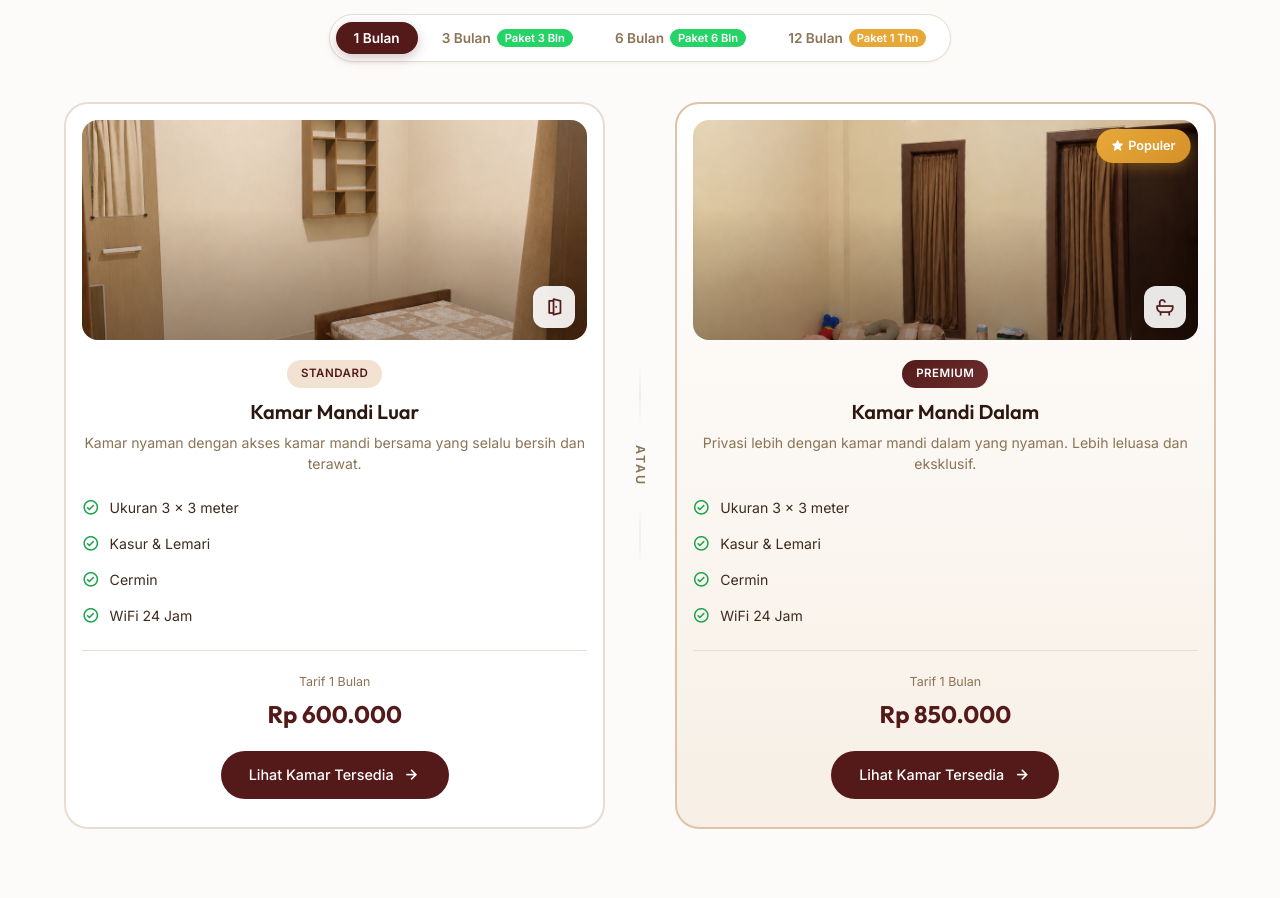
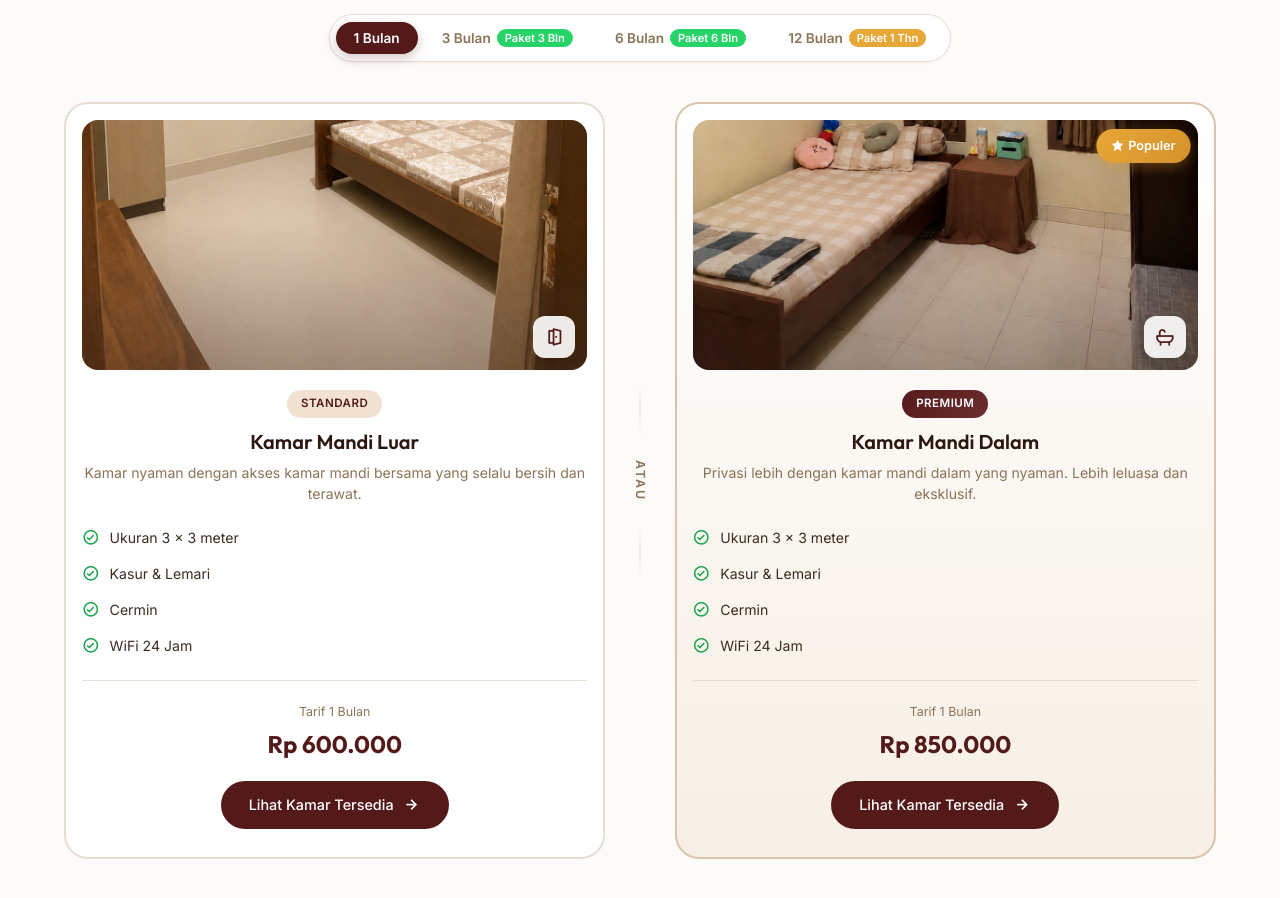
Before and after one commit to febri-dot/SekarSpace, a Vue app: page / in a window 1280 px wide. Shown: the part 1920-2818 px from the top of the page. Built offline with nearby package versions, Linux system fonts and the light colour scheme.

Commit message:
style(home): adjust room type photo positioning to center-bottom to fully show bed and room amenities

```diff
--- a/index.html
+++ b/index.html
@@ -1,22 +1,29 @@
 <!DOCTYPE html>
 <html lang="id">
+
 <head>
   <meta charset="UTF-8">
   <link rel="icon" type="image/svg+xml" href="/favicon.svg">
+  <link rel="alternate icon" type="image/x-icon" href="/favicon.ico">
   <link rel="alternate icon" type="image/png" href="/sekar-space-logo.png">
   <link rel="apple-touch-icon" href="/sekar-space-logo.png">
   <meta name="viewport" content="width=device-width, initial-scale=1.0">
-    <meta name="description" content="Sekar Space - Kost Muslimah Sekar Wangi. Hunian nyaman, aman, dan terjangkau khusus muslimah. Fasilitas lengkap, lokasi strategis.">
+  <meta name="description"
+    content="Sekar Space - Kost Muslimah Sekar Wangi. Hunian nyaman, aman, dan terjangkau khusus muslimah. Fasilitas lengkap, lokasi strategis.">
   <title>Sekar Space — Kost Muslimah Sekar Wangi</title>
   <!-- Google Fonts -->
   <link rel="preconnect" href="https://fonts.googleapis.com">
   <link rel="preconnect" href="https://fonts.gstatic.com" crossorigin>
-    <link href="https://fonts.googleapis.com/css2?family=Outfit:wght@300;400;500;600;700&family=Inter:wght@300;400;500;600&display=swap" rel="stylesheet">
+  <link
+    href="https://fonts.googleapis.com/css2?family=Outfit:wght@300;400;500;600;700&family=Inter:wght@300;400;500;600&display=swap"
+    rel="stylesheet">
   <!-- Boxicons -->
   <link href="https://unpkg.com/boxicons@2.1.4/css/boxicons.min.css" rel="stylesheet">
 </head>
+
 <body>
   <div id="app"></div>
   <script type="module" src="/src/main.ts"></script>
 </body>
+
 </html>
--- a/src/views/HomeView.vue
+++ b/src/views/HomeView.vue
@@ -1654,7 +1654,7 @@ onUnmounted(() => {
 
 .room-type-image-wrapper {
   width: 100%;
-  height: 220px;
+  height: 250px;
   position: relative;
   border-radius: var(--radius-lg);
   overflow: hidden;
@@ -1666,7 +1666,7 @@ onUnmounted(() => {
   width: 100%;
   height: 100%;
   object-fit: cover;
-  object-position: center;
+  object-position: center bottom;
   transition: transform 0.6s cubic-bezier(0.25, 1, 0.5, 1), filter 0.4s ease;
 }
 
```
Also changed, not shown: public/favicon-1.svg (renamed from public/favicon.svg), 1 other file (tests, documents, lock files or other folders). Lines whose indentation alone changed are shown as unchanged.
